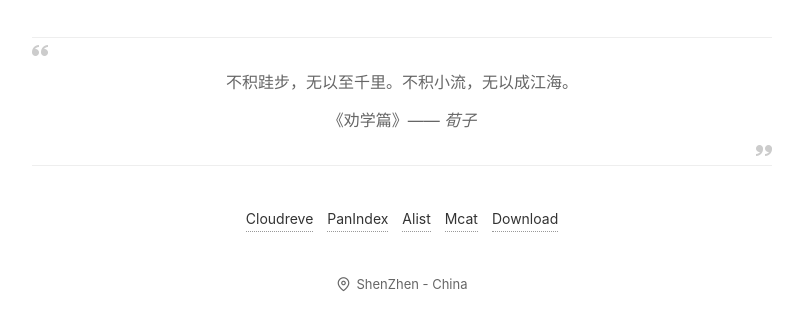
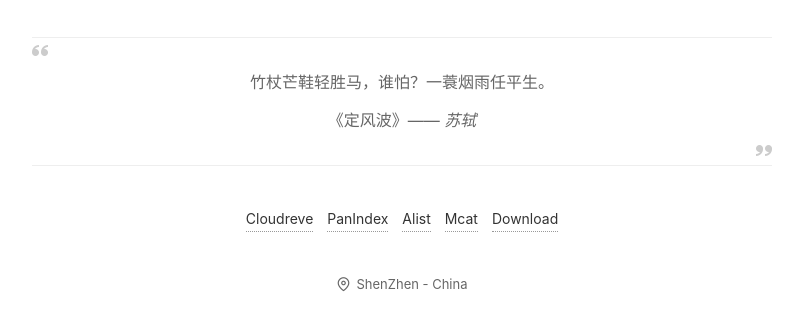
Before and after one commit to zcatsli/taohua, a plain HTML site: page index.html in a window 1280 px wide. Shown: the part 161-490 px from the top of the page, without its empty margins (238-1041 px from the left). Drawn offline with Linux system fonts and the light colour scheme; files whose address does not match are found by name.

Commit message:
Update index.html

```diff
--- a/index.html
+++ b/index.html
@@ -19,8 +19,8 @@
       <span class="quote-icon quote-icon-start animate-slide-in-down">
         <i class="icon icon-quotes-left"></i>
       </span>
-      <p class="quote-content animate-slide-in-down">不积跬步，无以至千里。不积小流，无以成江海。</p>
-      <p class="quote-author animate-slide-in-down">《劝学篇》—— <em>荀子</em></p>
+      <p class="quote-content animate-slide-in-down">竹杖芒鞋轻胜马，谁怕？一蓑烟雨任平生。</p>
+      <p class="quote-author animate-slide-in-down">《定风波》—— <em>苏轼</em></p>
       <span class="quote-icon quote-icon-end animate-slide-in-up">
         <i class="icon icon-quotes-right"></i>
       </span>
```
